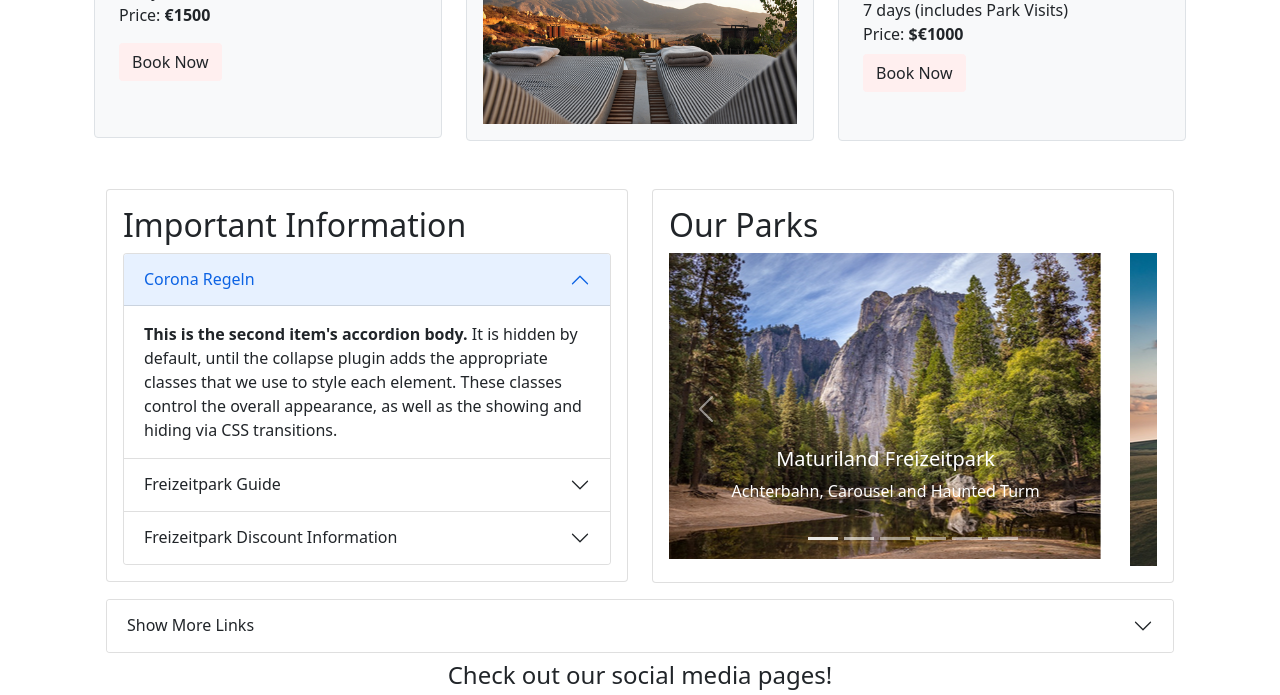
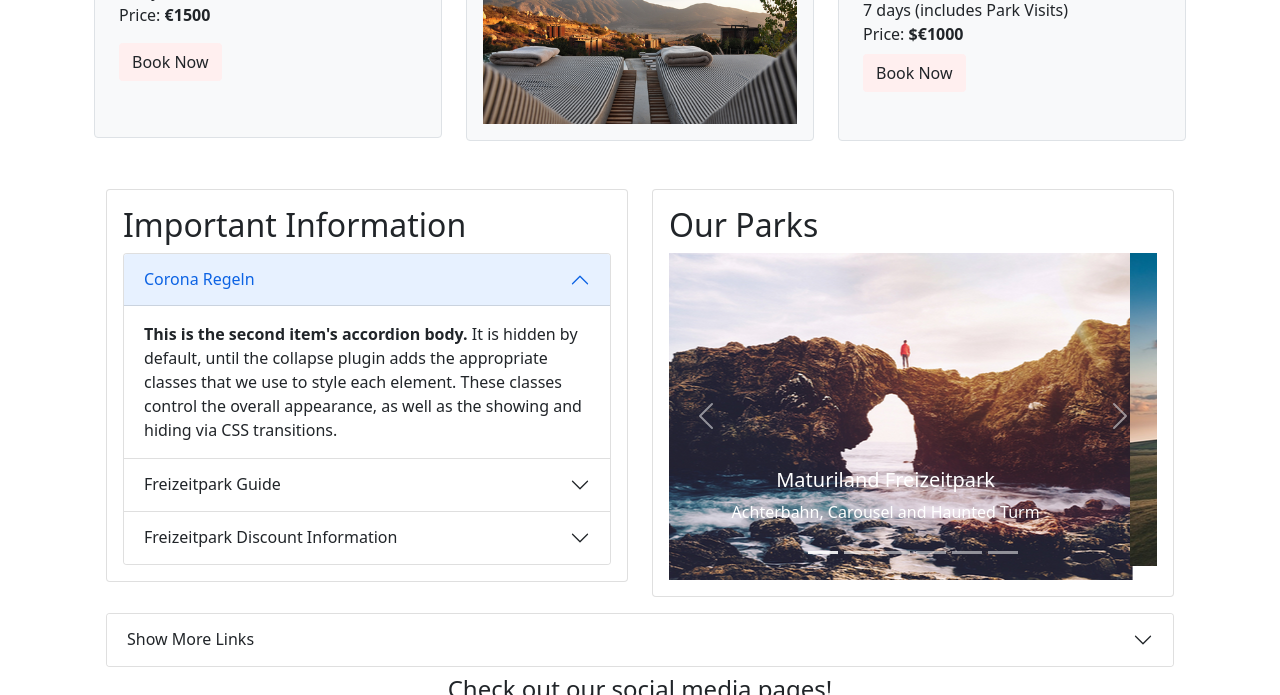
Before and after one commit to bekircbc/freizeitpark, a website: page index.html in a window 1280 px wide. Shown: the part 942-1637 px from the top of the page. Drawn offline with nearby package versions, Linux system fonts and the light colour scheme.

Commit message:
index.html carousel changed

```diff
--- a/index.html
+++ b/index.html
@@ -361,7 +361,7 @@
           </div>
           <div class="carousel-inner">
             <div class="carousel-item active">
-              <img src="/images/carousel-1.png" class="d-block" alt="...">
+              <img src="/images/carousel-5.png" class="d-block" alt="...">
               <div class="carousel-caption d-block">
                 <h5>Maturiland Freizeitpark</h5>
                 <p>Achterbahn, Carousel and Haunted Turm</p>
```
